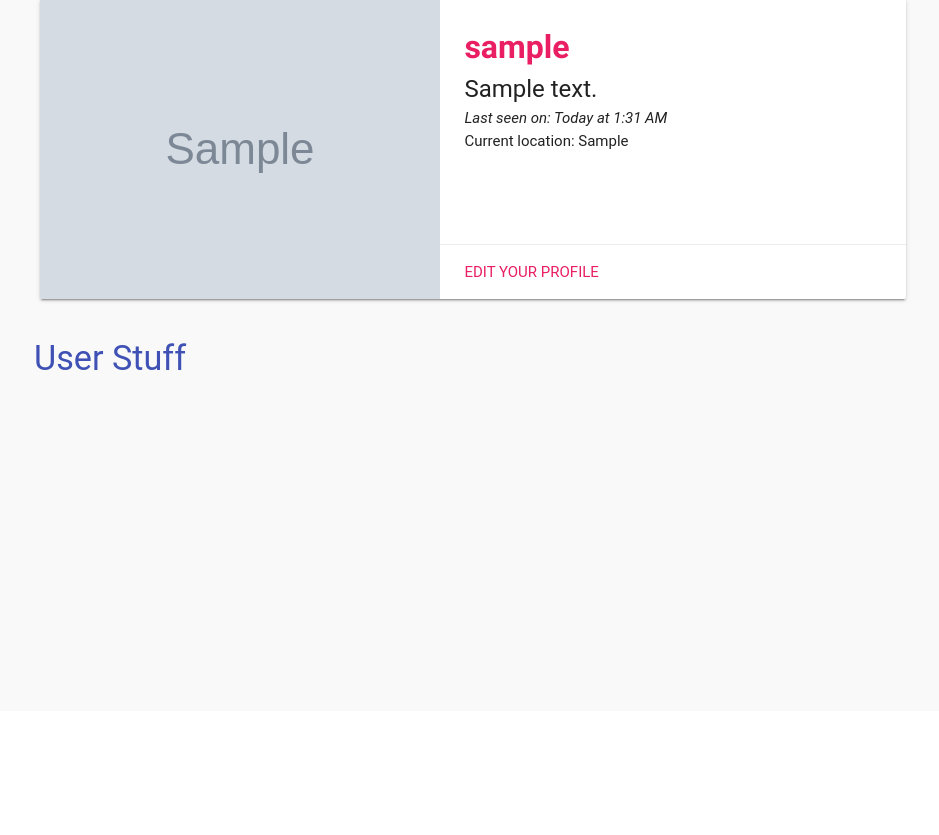
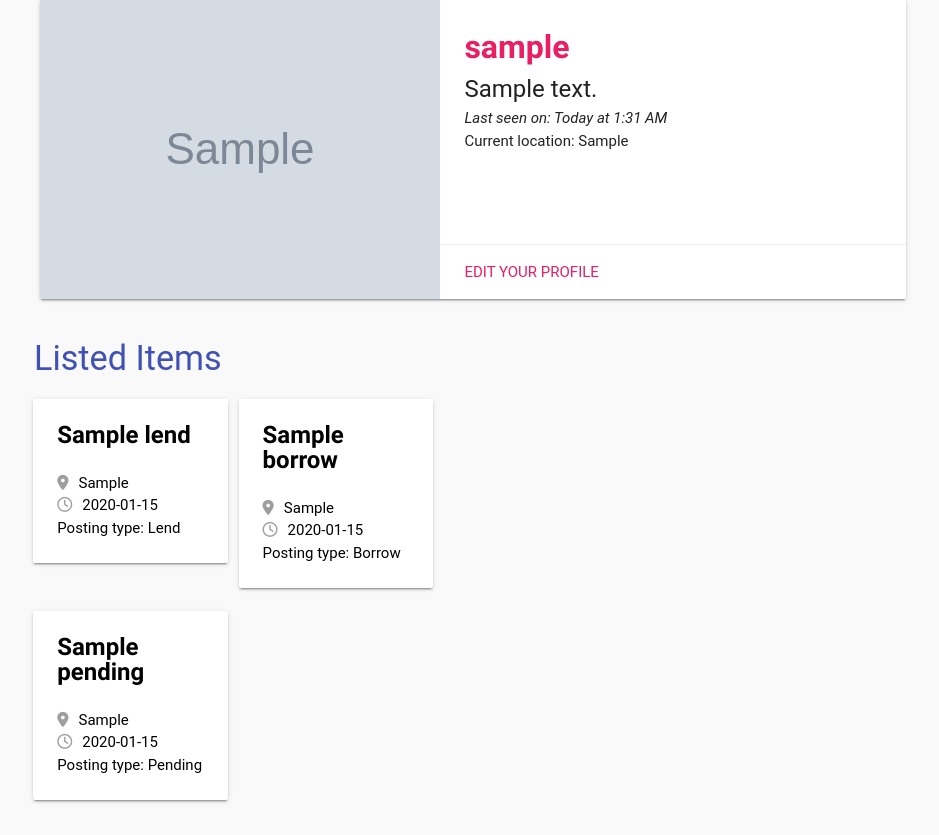
Before and after one commit to harsh6646/SupplyMe, a Flask app: a page that uses app/templates/user.html in a window 1280 px wide. Shown: the part 89-924 px from the top of the page, without its empty margins (158-1097 px from the left). Before the commit the page ends 459 px from the top, so only its background shows below. Run offline with Flask 2, Linux system fonts and the light colour scheme; a user stored in the database is signed in; tables that the repository leaves empty hold one stand-in row (values such as "Sample post"); grey boxes marked "Sample" are stand-in pictures; parts of the project's set-up code (start-up, migrations or seed data) failed here and were passed over; some libraries are stand-ins or nearby versions; some web fonts are replaced.

Commit message:
Fix reputation system exploit
Signed-off-by: Chintan Shah <cgintan1998@gmail.com>

```diff
--- a/app/models.py
+++ b/app/models.py
@@ -74,6 +74,9 @@ class Lend(db.Model):
     def __repr__(self):
         return '<Lend %r>' % (self.item_name)
 
+    def type_listing(self):
+        return('Lend')
+
 
 class Borrow(db.Model):
     id = db.Column(db.Integer, primary_key=True)
@@ -88,6 +91,9 @@ class Borrow(db.Model):
     def __repr__(self):
         return '<Borrow %r>' % (self.item_name)
 
+    def type_listing(self):
+        return 'Borrow'
+
 
 class Pending(db.Model):
     id = db.Column(db.Integer, primary_key=True)
@@ -100,5 +106,12 @@ class Pending(db.Model):
     user_lister_name = db.Column(db.String(64))
     user_id = db.Column(db.Integer, db.ForeignKey('user.id'))
 
+    item_status = db.Column(db.Integer, default=2)
+    voted_clicker = db.Column(db.Integer, default=0)
+    voted_lister = db.Column(db.Integer, default=0)
+
     def __repr__(self):
         return '<Pending %r>' % (self.item_name)
+
+    def type_listing(self):
+        return 'Pending'
--- a/app/templates/user.html
+++ b/app/templates/user.html
@@ -32,7 +32,46 @@
         </div>
 
         <div class="col s7">
-            <h4 class="header indigo-text">User Stuff</h4>
+            <h4 class="header indigo-text">Listed Items</h4>
+
+            {% for item in lend_items %}
+                <div class="col s12 m4" style="min-width: 40%">
+                  <div class="card white" style="margin-left: -12px">
+                    <div class="card-content white-text">
+                        <span class="card-title black-text" style="line-height: 25px;"><b>{{ item.item_name }}</b></span>
+                        <p class="black-text" style="margin-top: 24px"><i class="fa fa-map-marker cardIcon grey-text"></i>{{ item.item_location }}</p>
+                        <p class="black-text"><i class="fa fa-clock-o cardIcon grey-text"></i>{{ item.item_time_pickup }}</p>
+                        <p class="black-text"><i class="grey-text"></i>Posting type: {{ item.type_listing() }}</p>
+                      </div>
+                  </div>
+                </div>
+            {% endfor %}
+
+            {% for item in borrow_items %}
+                <div class="col s12 m4" style="min-width: 40%">
+                  <div class="card white" style="margin-left: -12px">
+                    <div class="card-content white-text">
+                        <span class="card-title black-text" style="line-height: 25px;"><b>{{ item.item_name }}</b></span>
+                        <p class="black-text" style="margin-top: 24px"><i class="fa fa-map-marker cardIcon grey-text"></i>{{ item.item_location }}</p>
+                        <p class="black-text"><i class="fa fa-clock-o cardIcon grey-text"></i>{{ item.item_time_pickup }}</p>
+                        <p class="black-text"><i class="grey-text"></i>Posting type: {{ item.type_listing() }}</p>
+                      </div>
+                  </div>
+                </div>
+            {% endfor %}
+
+            {% for item in pending_items %}
+                <div class="col s12 m4" style="min-width: 40%">
+                  <div class="card white" style="margin-left: -12px">
+                    <div class="card-content white-text">
+                        <span class="card-title black-text" style="line-height: 25px;"><b>{{ item.item_name }}</b></span>
+                        <p class="black-text" style="margin-top: 24px"><i class="fa fa-map-marker cardIcon grey-text"></i>{{ item.item_location }}</p>
+                        <p class="black-text"><i class="fa fa-clock-o cardIcon grey-text"></i>{{ item.item_time_pickup }}</p>
+                        <p class="black-text"><i class="grey-text"></i>Posting type: {{ item.type_listing() }}</p>
+                      </div>
+                  </div>
+                </div>
+            {% endfor %}
         </div>
     </div>
 {% endblock %}
--- a/app/views.py
+++ b/app/views.py
@@ -107,7 +107,12 @@ def user(nickname):
     if (user is None):
         flash('User %s not found.' % nickname)
         return redirect(url_for('index'))
-    return render_template('user.html', user=user)
+    lend_items = user.sell_items
+    borrow_items = user.borrow_items
+    pending_items = user.pending_items
+    return render_template('user.html', user=user, lend_items=lend_items,
+                           borrow_items=borrow_items,
+                           pending_items=pending_items)
 
 
 @app.route('/edit', methods=['GET', 'POST'])
@@ -201,19 +206,43 @@ def borrow_click(id):
 
 @app.route('/upvote/<int:id>', methods=['GET', 'POST'])
 def upvote(id):
-    user = User.query.get_or_404(id)
-    user.karma = user.karma + 1
+    item = Pending.query.get_or_404(id)
+    item.item_status = item.item_status - 1
+    user_click_name = item.user_click_name
+    user_lister_name = item.user_lister_name
+
+    if (user_lister_name == g.user.nickname):
+        user = User.query.filter_by(nickname=user_click_name).first()
+        user.karma = user.karma + 1
+        item.voted_lister = 1
+    elif (user_click_name == g.user.nickname):
+        user = User.query.filter_by(nickname=user_lister_name).first()
+        user.karma = user.karma + 1
+        item.voted_clicker = 1
     db.session.add(user)
+    db.session.add(item)
     db.session.commit()
     flash('Upvote received! :^)')
     return redirect(url_for('index'))
 
 
-@app.route('downvote/<int:id>', methods=['GET', 'POST'])
+@app.route('/downvote/<int:id>', methods=['GET', 'POST'])
 def downvote(id):
-    user = User.query.get_or_404(id)
-    user.karma = user.karma - 1
+    item = Pending.query.get_or_404(id)
+    item.item_status = item.item_status - 1
+    user_click_name = item.user_click_name
+    user_lister_name = item.user_lister_name
+
+    if (user_lister_name == g.user.nickname):
+        user = User.query.filter_by(nickname=user_click_name).first()
+        user.karma = user.karma - 1
+        item.voted_lister =  1
+    elif (user_click_name == g.user.nickname):
+        user = User.query.filter_by(nickname=user_lister_name).first()
+        user.karma = user.karma - 1
+        item.voted_clicker = 1
     db.session.add(user)
+    db.session.add(item)
     db.session.commit()
     flash('Downvote received! :^(')
     return redirect(url_for('index'))
@@ -225,9 +254,12 @@ def pending(id):
     # get name of lister
     lister_name = pending.user_lister_name
     user = User.query.filter_by(nickname=lister_name).first()
-    user.items_offered = user.items_offered - 1
+    if (user.items_offered > 0):
+        user.items_offered = user.items_offered - 1
     db.session.add(user)
-    db.session.delete(pending)
+
+    if (pending.item_status <= 0):
+        db.session.delete(pending)
     db.session.commit()
     flash('The transaction was successful')
     return redirect(url_for('index'))
```
Also changed, not shown: app/templates/index.html (+44 -3 lines).
